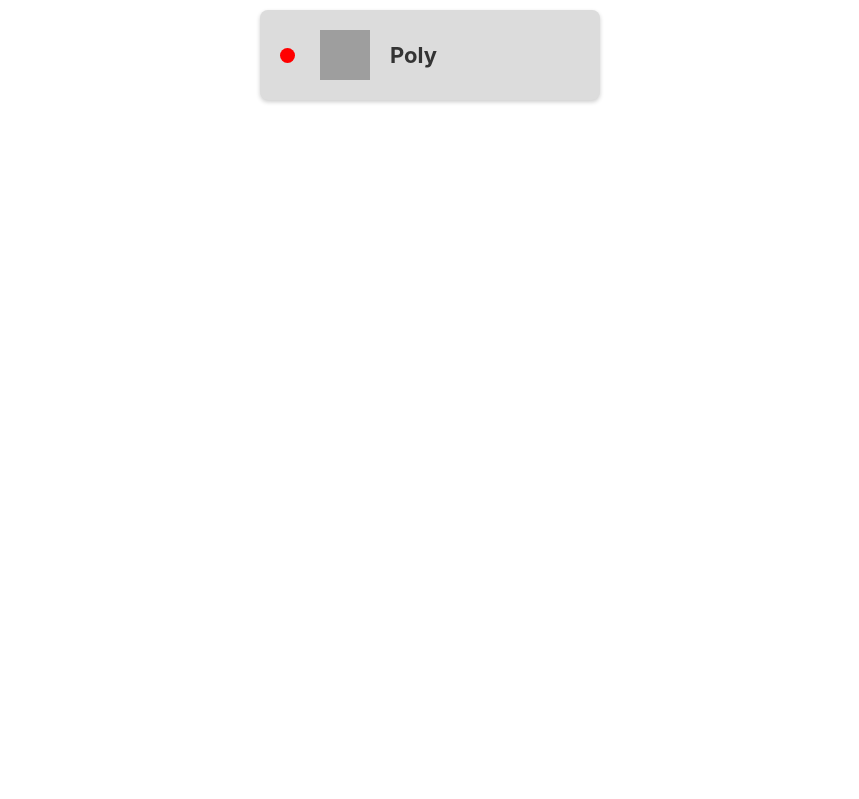
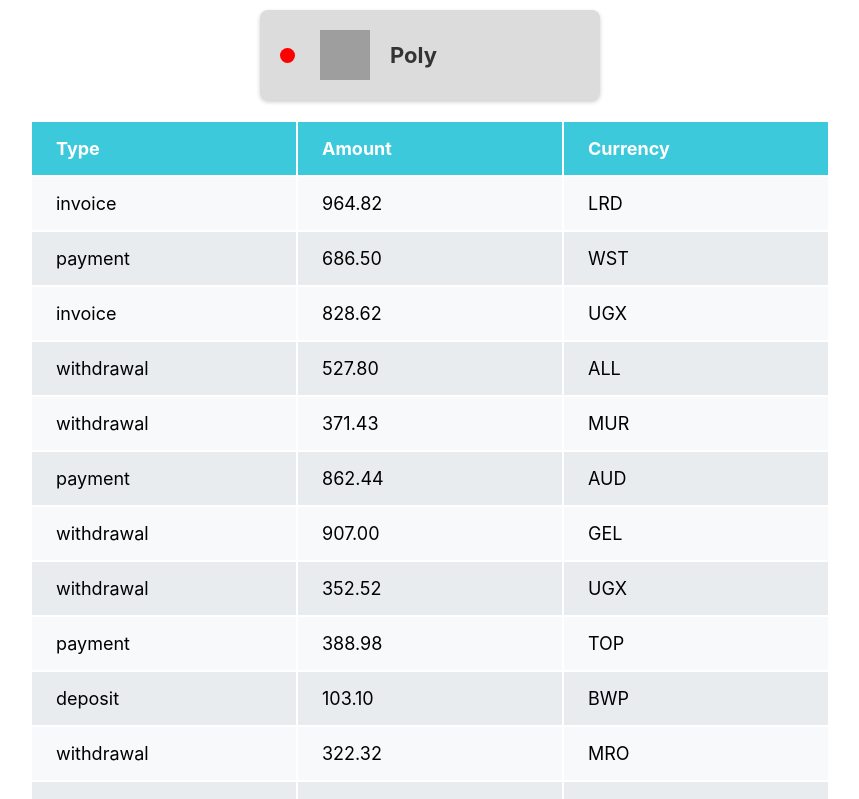
Before and after one commit to volodymyrkulieshov/goit-react-hw-01-components, a React (Create React App) app: page / in a window 1280 px wide. Shown: the part 1240-2039 px from the top of the page, without its empty margins (210-1069 px from the left). Before the commit the page ends 1360 px from the top, so only its background shows below. Built offline with nearby package versions, Linux system fonts and the light colour scheme; grey boxes are pictures that could not be loaded.

Commit message:
add task 4 with styles

```diff
--- a/src/components/App.jsx
+++ b/src/components/App.jsx
@@ -1,10 +1,11 @@
 import user from '../data/user.json';
 import data from '../data/data.json';
 import friends from '../data/friends.json';
+import transactions from '../data/transactions.json';
 import Profile from 'components/Profile/Profile';
 import Statistics from 'components/Statistics/Statistics';
 import FriendList from 'components/FriendList/FriendList';
-// import FriendListItem from 'components/FriendList/FriendListItem';
+import TransactionHistory from 'components/Transactions/TransactionHistory';
 
 const App = () => (
   <div>
@@ -18,6 +19,7 @@
     {/* <Statistics title="Upload stats" stats={data} /> */}
     <Statistics stats={data} />
     <FriendList friends={friends} />
+    <TransactionHistory items={transactions} />;
   </div>
 );
 
--- /dev/null
+++ b/src/components/Transactions/TransactionHistory.jsx
@@ -0,0 +1,27 @@
+import css from './TransactionHistory.module.css';
+const TransactionHistory = ({ items }) => {
+  return (
+    <table className={css.transactionHistory}>
+      <thead>
+        <tr>
+          <th>Type</th>
+          <th>Amount</th>
+          <th>Currency</th>
+        </tr>
+      </thead>
+
+      <tbody>
+        {items.map(({ id, type, amount, currency }) => {
+          return (
+            <tr key={id}>
+              <td>{type}</td>
+              <td>{amount}</td>
+              <td>{currency}</td>
+            </tr>
+          );
+        })}
+      </tbody>
+    </table>
+  );
+};
+export default TransactionHistory;
--- /dev/null
+++ b/src/components/Transactions/TransactionHistory.module.css
@@ -0,0 +1,30 @@
+.transactionHistory {
+  width: 800px;
+  margin-top: 100px;
+  font-size: 18px;
+  border-collapse: separate;
+  margin: 20px auto;
+  box-shadow: 0 4px 2px -2px gray;
+}
+th,
+td {
+  padding: 16px 24px;
+  text-align: left;
+}
+
+thead tr {
+  background-color: #3bc9db;
+  color: #fff;
+}
+
+thead th {
+  width: 25%;
+}
+
+tbody tr:nth-child(odd) {
+  background-color: #f8f9fa;
+}
+
+tbody tr:nth-child(even) {
+  background-color: #e9ecef;
+}
--- /dev/null
+++ b/src/data/transactions.json
@@ -0,0 +1,122 @@
+[
+  {
+    "id": "1e0700a2-5183-4291-85cc-2065a036a683",
+    "type": "invoice",
+    "amount": "964.82",
+    "currency": "LRD"
+  },
+  {
+    "id": "a30f821b-4d25-4ff0-abdd-e340b3f0dd2b",
+    "type": "payment",
+    "amount": "686.50",
+    "currency": "WST"
+  },
+  {
+    "id": "44dca67a-8e5a-4798-bf8e-b15efd4e1abd",
+    "type": "invoice",
+    "amount": "828.62",
+    "currency": "UGX"
+  },
+  {
+    "id": "ea8ed3dc-2b68-4a53-905a-53ecb0adef33",
+    "type": "withdrawal",
+    "amount": "527.80",
+    "currency": "ALL"
+  },
+  {
+    "id": "ea76146a-0b00-4b80-bc02-a8c822176712",
+    "type": "withdrawal",
+    "amount": "371.43",
+    "currency": "MUR"
+  },
+  {
+    "id": "63ca02f9-d637-46b5-9237-f3b24425e029",
+    "type": "payment",
+    "amount": "862.44",
+    "currency": "AUD"
+  },
+  {
+    "id": "ed0263e8-59a5-4bf1-87e0-2bb88e53dc34",
+    "type": "withdrawal",
+    "amount": "907.00",
+    "currency": "GEL"
+  },
+  {
+    "id": "6013bad0-750c-4691-8bc2-d8f2b43969c4",
+    "type": "withdrawal",
+    "amount": "352.52",
+    "currency": "UGX"
+  },
+  {
+    "id": "252c7be4-8b06-4fa7-8d42-61fb835b70d5",
+    "type": "payment",
+    "amount": "388.98",
+    "currency": "TOP"
+  },
+  {
+    "id": "4eaab41b-b967-40ac-82ed-85fc66f646f1",
+    "type": "deposit",
+    "amount": "103.10",
+    "currency": "BWP"
+  },
+  {
+    "id": "9648a350-8469-42d5-8bf3-18090de5fe67",
+    "type": "withdrawal",
+    "amount": "322.32",
+    "currency": "MRO"
+  },
+  {
+    "id": "9c5c25fb-1a95-4b2f-8d1f-4c4426d677cc",
+    "type": "invoice",
+    "amount": "14.79",
+    "currency": "PYG"
+  },
+  {
+    "id": "43ef232c-80e9-4d6f-b48a-b22405620de3",
+    "type": "payment",
+    "amount": "904.86",
+    "currency": "CHF"
+  },
+  {
+    "id": "5161682e-e620-4019-ab0a-24ceb10fbd20",
+    "type": "withdrawal",
+    "amount": "307.08",
+    "currency": "NOK"
+  },
+  {
+    "id": "7b119d71-42e6-4c42-a141-6818b07bb9ff",
+    "type": "invoice",
+    "amount": "275.07",
+    "currency": "AWG"
+  },
+  {
+    "id": "a4f65722-65c4-4c28-b1f4-b8ed988bb205",
+    "type": "deposit",
+    "amount": "213.10",
+    "currency": "STD"
+  },
+  {
+    "id": "c6e5784b-0ca3-48d6-86e5-b5128af5a523",
+    "type": "invoice",
+    "amount": "116.11",
+    "currency": "CUP CUC"
+  },
+  {
+    "id": "c9ebed6a-3a02-4b49-ac0d-0534b51f2bfd",
+    "type": "invoice",
+    "amount": "878.67",
+    "currency": "HKD"
+  },
+  {
+    "id": "a4a98b0e-b22c-438b-9f83-de2df52110c8",
+    "type": "invoice",
+    "amount": "725.03",
+    "currency": "UYU UYI"
+  },
+  {
+    "id": "b39bfa7a-0166-4c47-94d6-87d20590f746",
+    "type": "payment",
+    "amount": "405.45",
+    "currency": "MDL"
+  }
+]
```
